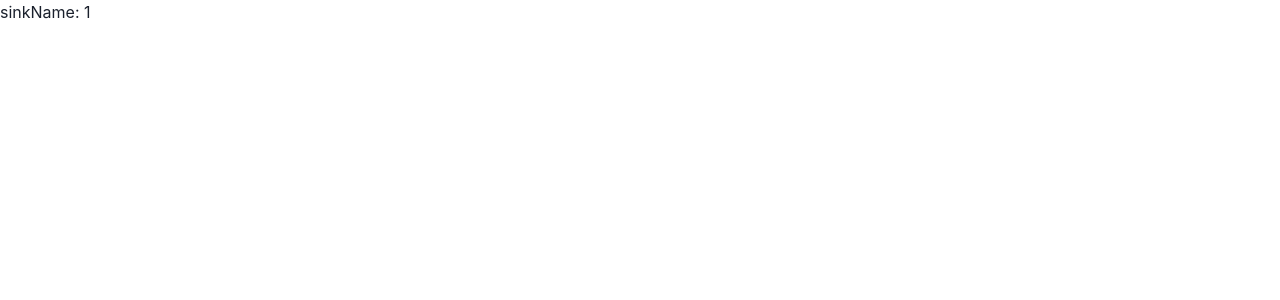
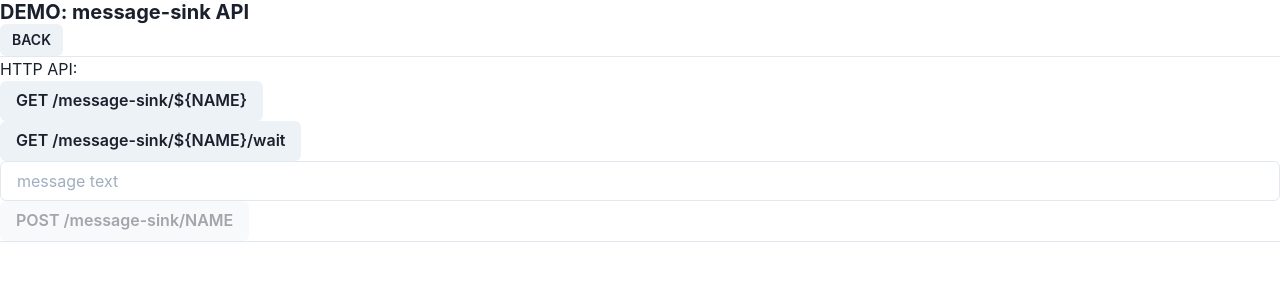
Before and after one commit to jokester/fullstack-playground, a Next.js app in the folder client-web/: page /message-sink/1 in a window 1280 px wide. Shown: the top 300 px of the page. Built offline with nearby package versions, Linux system fonts and the light colour scheme.

Commit message:
add http-api demo

```diff
--- a/client-web/pages/message-sink/[sinkName].tsx
+++ b/client-web/pages/message-sink/[sinkName].tsx
@@ -1,10 +1,27 @@
 import React from 'react';
 import { useRouter } from 'next/router';
+import { Button, Heading } from '@chakra-ui/react';
+import { MessageSinkDemo } from '../../src/message-sink/message-sink';
 
 const MessageSinkShowPage: React.FC = () => {
   const router = useRouter();
   const { sinkName } = router.query as { sinkName: string };
 
-  return <div>sinkName: {sinkName}</div>;
+  return (
+    <div className="max-w-screen-sm mx-auto pt-24">
+      <div className="h-24">
+        <Heading as="h1" className="text-center " fontSize="xl">
+          DEMO: message-sink API
+        </Heading>
+        <div className="text-right">
+          <Button size="sm" onClick={() => router.push('/message-sink')}>
+            BACK
+          </Button>
+        </div>
+      </div>
+
+      {Boolean(sinkName) && <MessageSinkDemo sinkName={sinkName} />}
+    </div>
+  );
 };
 export default MessageSinkShowPage;
--- /dev/null
+++ b/client-web/src/message-sink/message-sink-api.ts
@@ -0,0 +1,36 @@
+interface MessageSinkReceivedMessage {
+  msg: string;
+  receivedAt: /* ISO8601 */ string;
+}
+export interface MessageSinkMessageBatch {
+  sinkName: string;
+  /**
+   * @note UUID
+   */
+  sinkId: string;
+  messages: MessageSinkReceivedMessage[];
+}
+
+export class MessageSinkApi {
+  constructor(private readonly apiHttpOrigin: string, private readonly sinkName: string) {}
+
+  getMessage(): Promise<MessageSinkMessageBatch> {
+    return fetch(this.sinkEndpoint).then((res) => res.json());
+  }
+
+  waitMessage(): Promise<MessageSinkMessageBatch> {
+    return fetch(this.sinkEndpoint + '/wait').then((res) => res.json());
+  }
+
+  postMessage(msg: string): Promise<MessageSinkMessageBatch> {
+    return fetch(this.sinkEndpoint, { method: 'POST', body: msg }).then((res) => res.json());
+  }
+
+  createSocketURL(sinkName: string): string {
+    return this.sinkEndpoint.replace(/^http/i, 'ws') + '/ws';
+  }
+
+  private get sinkEndpoint(): string {
+    return `${this.apiHttpOrigin}/message-sink/${encodeURIComponent(this.sinkName)}`;
+  }
+}
--- a/client-web/src/message-sink/message-sink.tsx
+++ b/client-web/src/message-sink/message-sink.tsx
@@ -1,6 +1,9 @@
-import { FC, useEffect, useRef, useState } from 'react';
-import { Box, Button, Center, Input } from '@chakra-ui/react';
+import { FC, useEffect, useMemo, useRef, useState } from 'react';
+import { Box, Button, Input } from '@chakra-ui/react';
 import { webSocket, WebSocketSubject } from 'rxjs/webSocket';
+import { MessageSinkApi } from './message-sink-api';
+
+const API_ROOT = 'http://127.0.0.1:8082';
 
 export const MessageSinkPicker: FC<{ onNameSet?(name: string): void }> = (props) => {
   const [sinkName, setSinkName] = useState<string>('');
@@ -20,13 +23,65 @@ export const MessageSinkPicker: FC<{ onNameSet?(name: string): void }> = (props)
   );
 };
 
-export const MessageSinkDemo: FC<{ onClose?(): void; name: string }> = (props) => {
-  const msgLogCount = useRef(100);
+export const MessageSinkDemo: FC<{ onClose?(): void; sinkName: string }> = (props) => {
+  const api = useMemo(() => new MessageSinkApi(API_ROOT, props.sinkName), [props.sinkName]);
 
-  return null;
+  return (
+    <div className="space-y-4">
+      <hr />
+      <MessageSinkHttpDemo api={api} />
+      <hr />
+    </div>
+  );
 };
 
-export const MessageSinkWsDemo: FC<{ wsUrl: string }> = (props) => {
+const MessageSinkHttpDemo: FC<{ api: MessageSinkApi }> = (props) => {
+  const [msgDraft, setMsgDraft] = useState<string>('');
+
+  const onGet = () => {
+    console.debug('onGet start');
+    props.api.getMessage().then((res) => {
+      console.debug('onGet complete', res);
+    });
+  };
+
+  const onWait = () => {
+    console.debug('onWait start');
+    props.api.waitMessage().then((res) => {
+      console.debug('onWait complete', res);
+    });
+  };
+
+  const onPost = () => {
+    if (!msgDraft) return;
+    setMsgDraft('');
+
+    console.debug('onPost start');
+    props.api.postMessage(msgDraft).then((res) => {
+      console.debug('onPost complete', res);
+    });
+  };
+
+  return (
+    <div className="space-y-4">
+      <div>HTTP API:</div>
+      <div>
+        <Button onClick={onGet}>GET /message-sink/{'${NAME}'}</Button>
+      </div>
+      <div>
+        <Button onClick={onWait}>GET /message-sink/{'${NAME}'}/wait</Button>
+      </div>
+      <div>
+        <Input value={msgDraft} placeholder="message text" onChange={(ev) => setMsgDraft(ev.target.value)} />
+        <Button disabled={!msgDraft} onClick={onPost}>
+          POST /message-sink/NAME
+        </Button>
+      </div>
+    </div>
+  );
+};
+
+const MessageSinkWsDemo: FC<{ wsUrl: string }> = (props) => {
   interface SocketEntities {
     subject: WebSocketSubject<string>;
     isOpen: boolean;
```
Also changed, not shown: client-web/pages/message-sink/index.tsx (+5 -3 lines), 1 other file (tests, documents, lock files or other folders).
